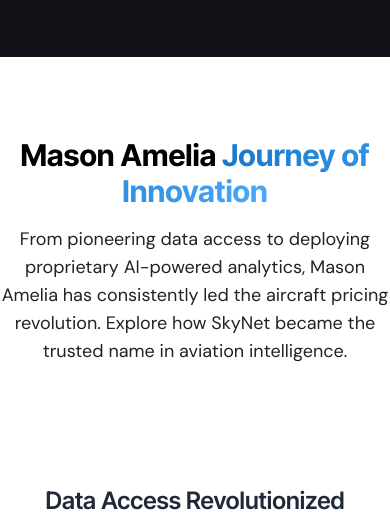
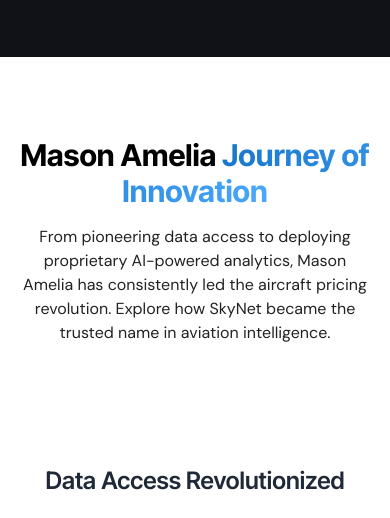
Before and after one commit to SagheerHussain/skynet-frontend, a React (Vite) app: page /skynet in a window 390 px wide. Shown: the part 2580-3098 px from the top of the page. Built offline with nearby package versions, Linux system fonts and the light colour scheme; a web font is replaced by a local one.

Commit message:
Responsive Layout & Bugs Fix

```diff
--- a/src/components/SkynetTimeline.jsx
+++ b/src/components/SkynetTimeline.jsx
@@ -80,7 +80,7 @@
 
   return (
     <section id="skynet-timeline" className="pt-20 bg-white">
-      <div className="container pb-20">
+      <div className="container px-5 pb-20">
         <motion.h2
           initial={{ opacity: 0, y: 100 }}
           whileInView={{ opacity: 1, y: 0 }}
@@ -102,7 +102,7 @@
             duration: 0.5,
             delay: 0.4,
           }}
-          className="text-center text-[#222] mb-10 text-lg mt-4 max-w-6xl mx-auto"
+          className="text-center text-[#222] mb-10 md:text-lg mt-4 max-w-6xl mx-auto"
         >
           From pioneering data access to deploying proprietary AI-powered
           analytics, Mason Amelia has consistently led the aircraft pricing
```
